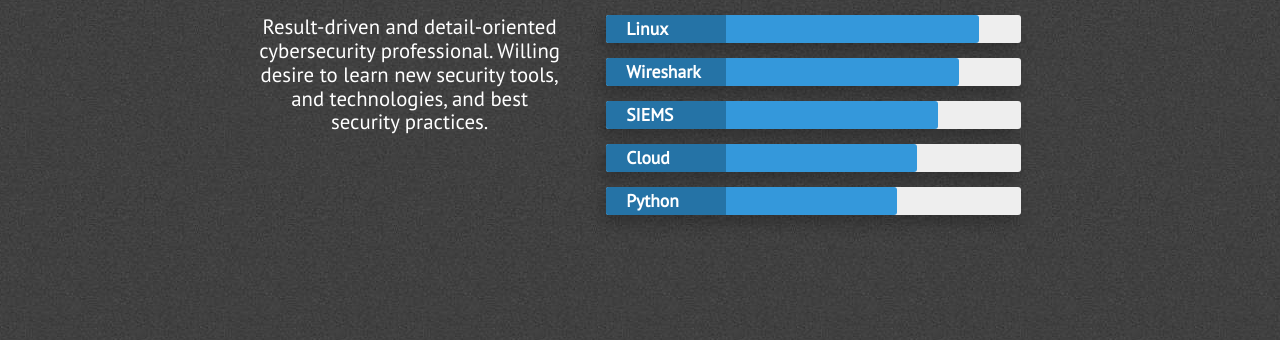
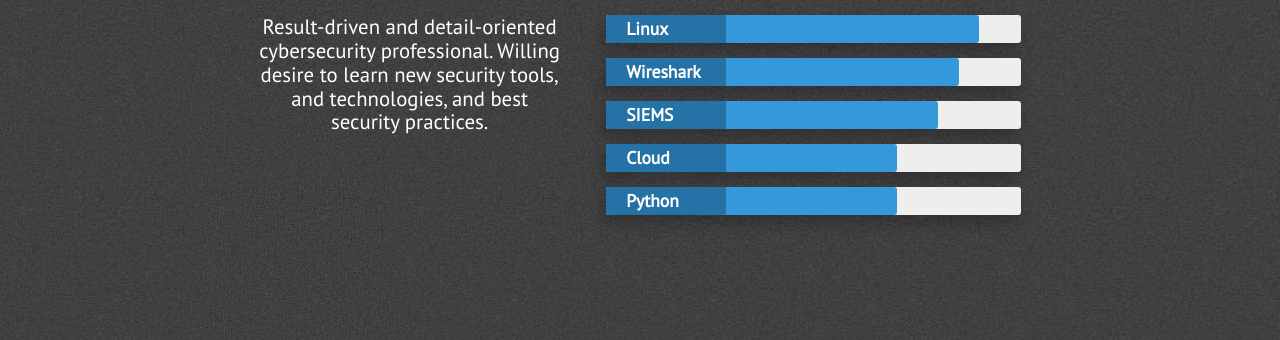
Before and after one commit to DarkSymphonie/DarkSymphonie.github.io, a Jekyll site: the page built from index.html, in a window 1280 px wide. Shown: the part 2383-2723 px from the top of the page. Built offline with Jekyll 4.4.1, drawn with Linux system fonts in a browser that asks for light colours; nearby versions of some CDN libraries.

Commit message:
Update skills.html

```diff
--- a/_includes/skills.html
+++ b/_includes/skills.html
@@ -30,7 +30,7 @@
                         </div> <!-- End Skill Bar -->
 
 
-                        <div class="skillbar clearfix " data-percent="75%">
+                        <div class="skillbar clearfix " data-percent="70%">
                             <div class="skillbar-title" style="background: #2980b9;"><span>Cloud</span></div>
                             <div class="skillbar-bar" style="background: #3498db;"></div>
                         </div> <!-- End Skill Bar -->
```
